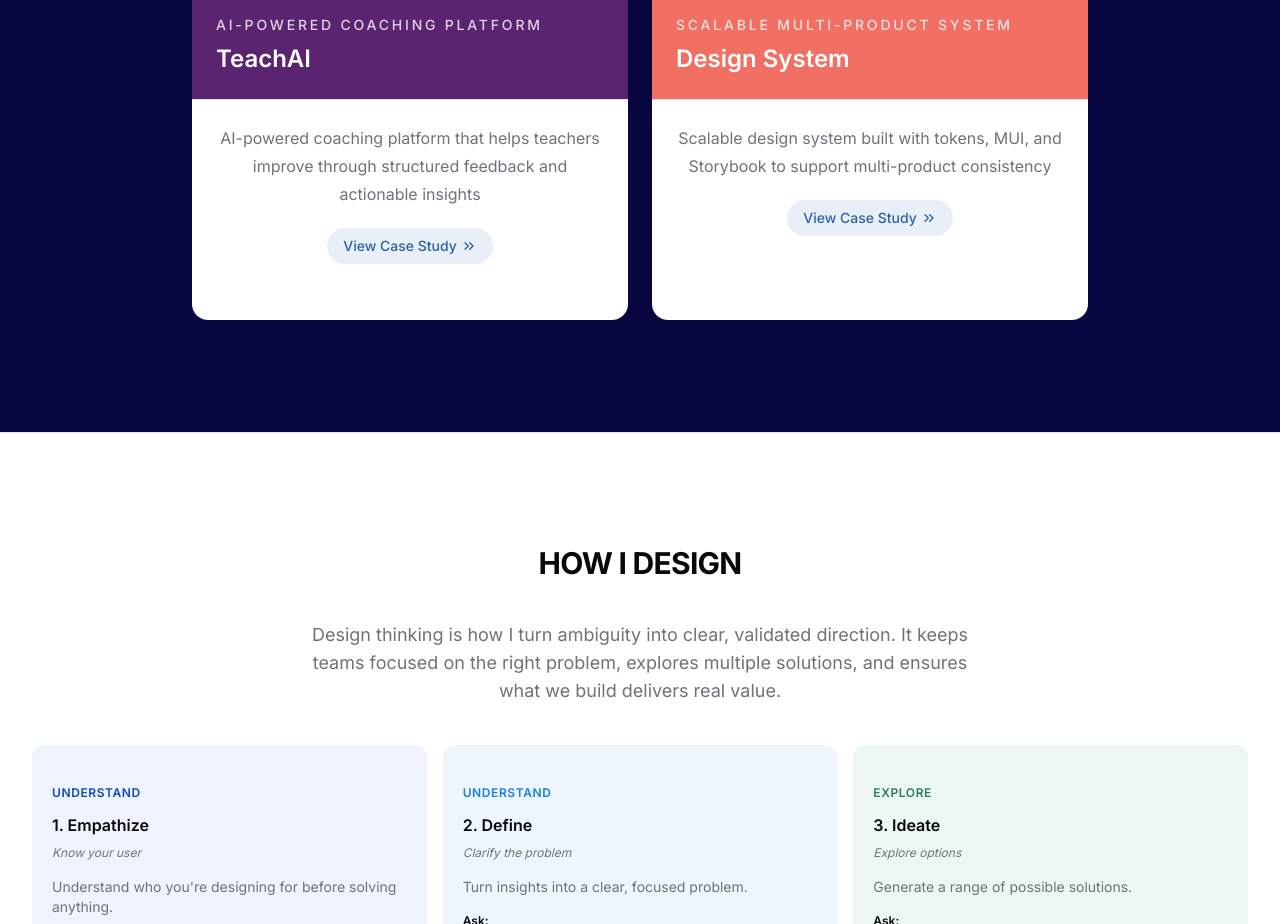
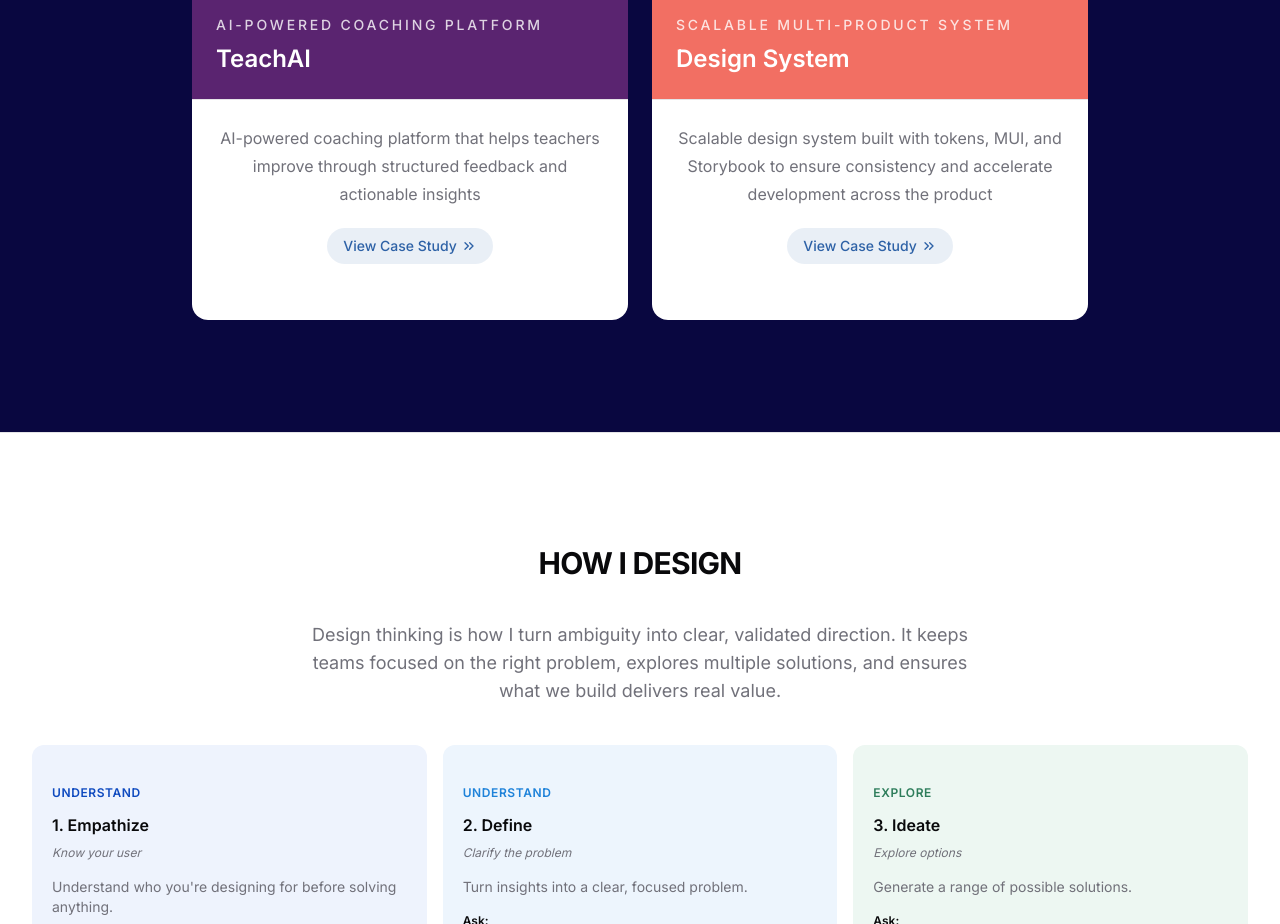
Before and after one commit to shaun-design/myportfolio, a Next.js app: page / in a window 1280 px wide. Shown: the part 1460-2384 px from the top of the page. Built offline with nearby package versions, Linux system fonts and the light colour scheme; no server answers.

Commit message:
Your message here

```diff
--- a/app/page.tsx
+++ b/app/page.tsx
@@ -121,9 +121,9 @@
                   AI-powered coaching platform that helps teachers improve
                   through structured feedback and actionable insights
                 </p>
-                <p className="m-0 mt-5 inline-flex items-center gap-1 rounded-full bg-[#2D61A6]/10 px-4 py-2 text-sm font-medium text-[#2D61A6]">
+                <a href="https://teachai.simpleshaun.com" target="_blank" rel="noopener noreferrer" className="m-0 mt-5 inline-flex items-center gap-1 rounded-full bg-[#2D61A6]/10 px-4 py-2 text-sm font-medium text-[#2D61A6] hover:bg-[#2D61A6]/20 transition-colors">
                   View Case Study <ChevronsRight className="h-4 w-4" />
-                </p>
+                </a>
               </div>
             </article>
 
@@ -140,12 +140,11 @@
               </div>
               <div className="px-6 pb-14 pt-6 text-center">
                 <p className="m-0 text-base leading-7 text-muted-foreground">
-                  Scalable design system built with tokens, MUI, and Storybook
-                  to support multi-product consistency
+                  Scalable design system built with tokens, MUI, and Storybook to ensure consistency and accelerate development across the product
                 </p>
-                <p className="m-0 mt-5 inline-flex items-center gap-1 rounded-full bg-[#2D61A6]/10 px-4 py-2 text-sm font-medium text-[#2D61A6]">
+                <a href="https://designsystem.simpleshaun.com" target="_blank" rel="noopener noreferrer" className="m-0 mt-5 inline-flex items-center gap-1 rounded-full bg-[#2D61A6]/10 px-4 py-2 text-sm font-medium text-[#2D61A6] hover:bg-[#2D61A6]/20 transition-colors">
                   View Case Study <ChevronsRight className="h-4 w-4" />
-                </p>
+                </a>
               </div>
             </article>
             </div>
```
